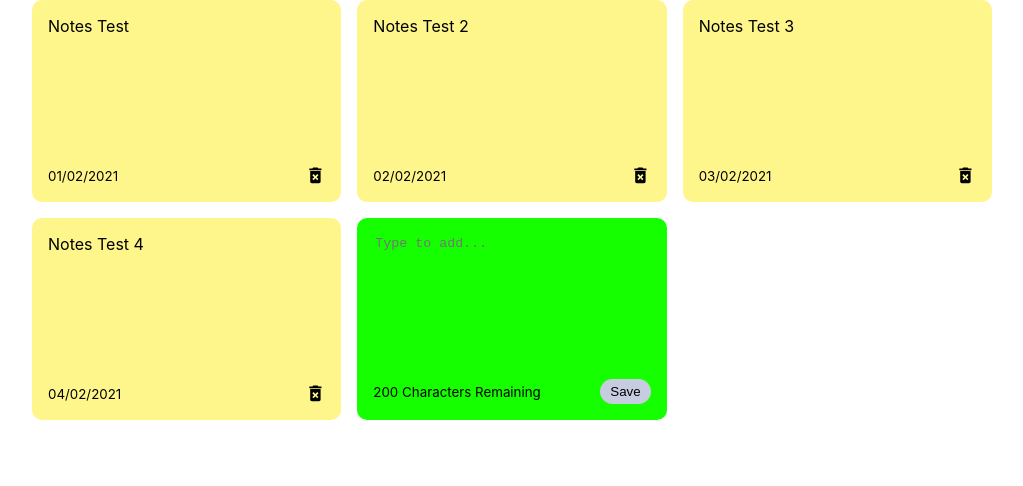
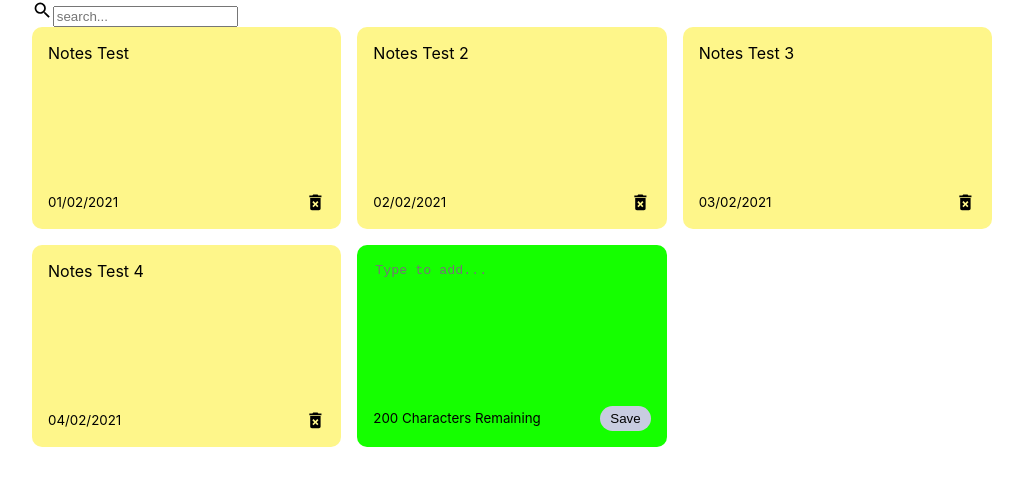
Before and after one commit to carlsondultra/React-Notes, a React (Create React App) app: page / in a window 1280 px wide. Shown: the top 486 px of the page, without its empty margins (128-1151 px from the left). Built offline with nearby package versions, Linux system fonts and the light colour scheme.

Commit message:
Added a non-functional search bar

```diff
--- a/src/App.js
+++ b/src/App.js
@@ -1,6 +1,7 @@
 import { useState } from "react";
 import { nanoid } from 'nanoid'
 import NotesList from "./components/NotesList";
+import Search from "./components/Search";
 
 const App = () => {
   const [notes, setNotes] = useState([
@@ -44,6 +45,7 @@
 
   return (
     <div className="container">
+      <Search />
       <NotesList
         notes={notes}
         handleAddNote={addNote}
--- a/src/components/Search.js
+++ b/src/components/Search.js
@@ -1,7 +1,11 @@
 import React from 'react';
+import {MdSearch} from 'react-icons/md';
 
 const Search = () => {
-    return <div className="search"></div>;
+    return <div className="search">
+        <MdSearch className="search-icons" size='1.3em'/>
+        <input type="text" placeholder="search..."/>
+    </div>;
 };
 
 export default Search;
```
